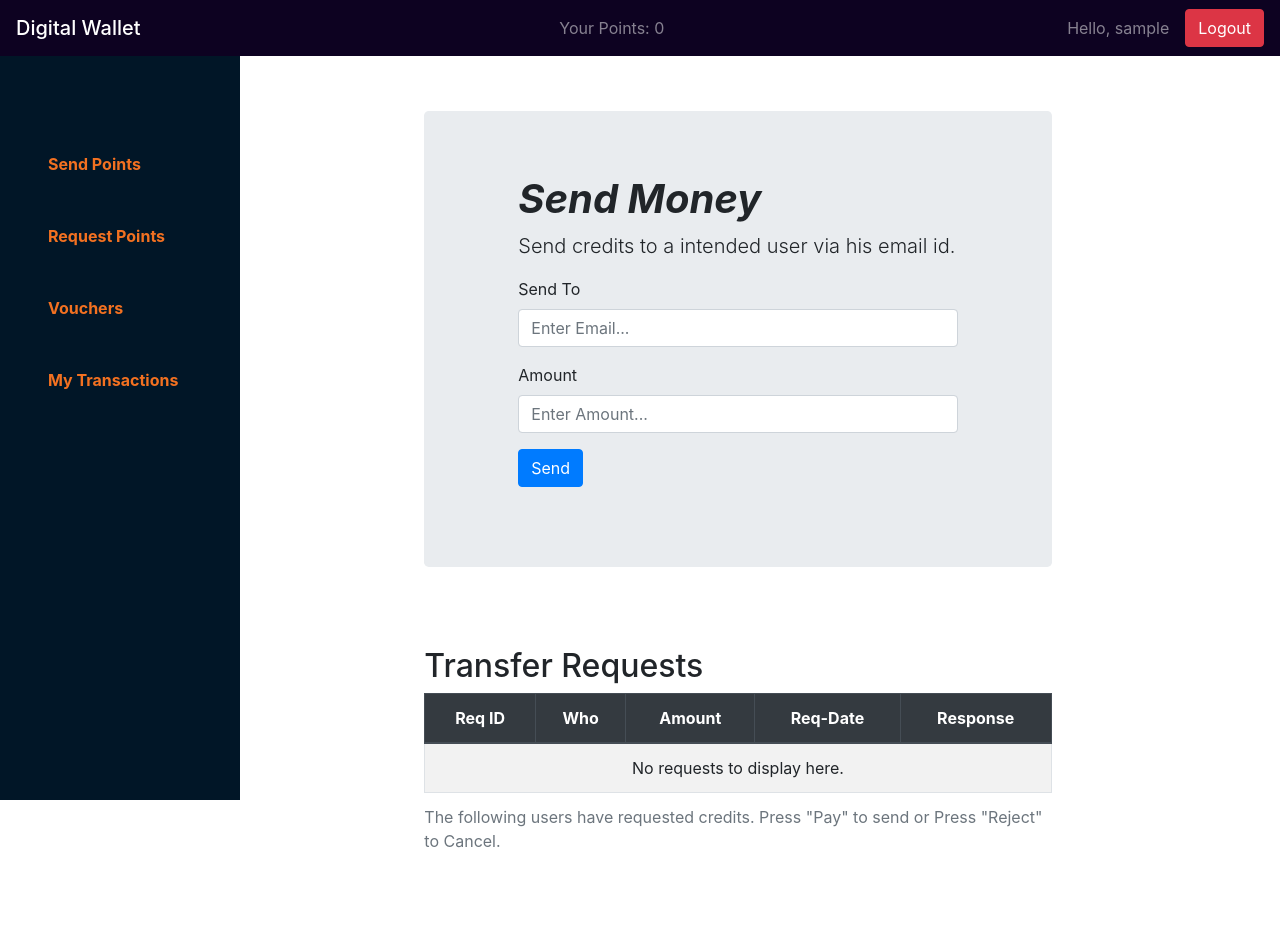
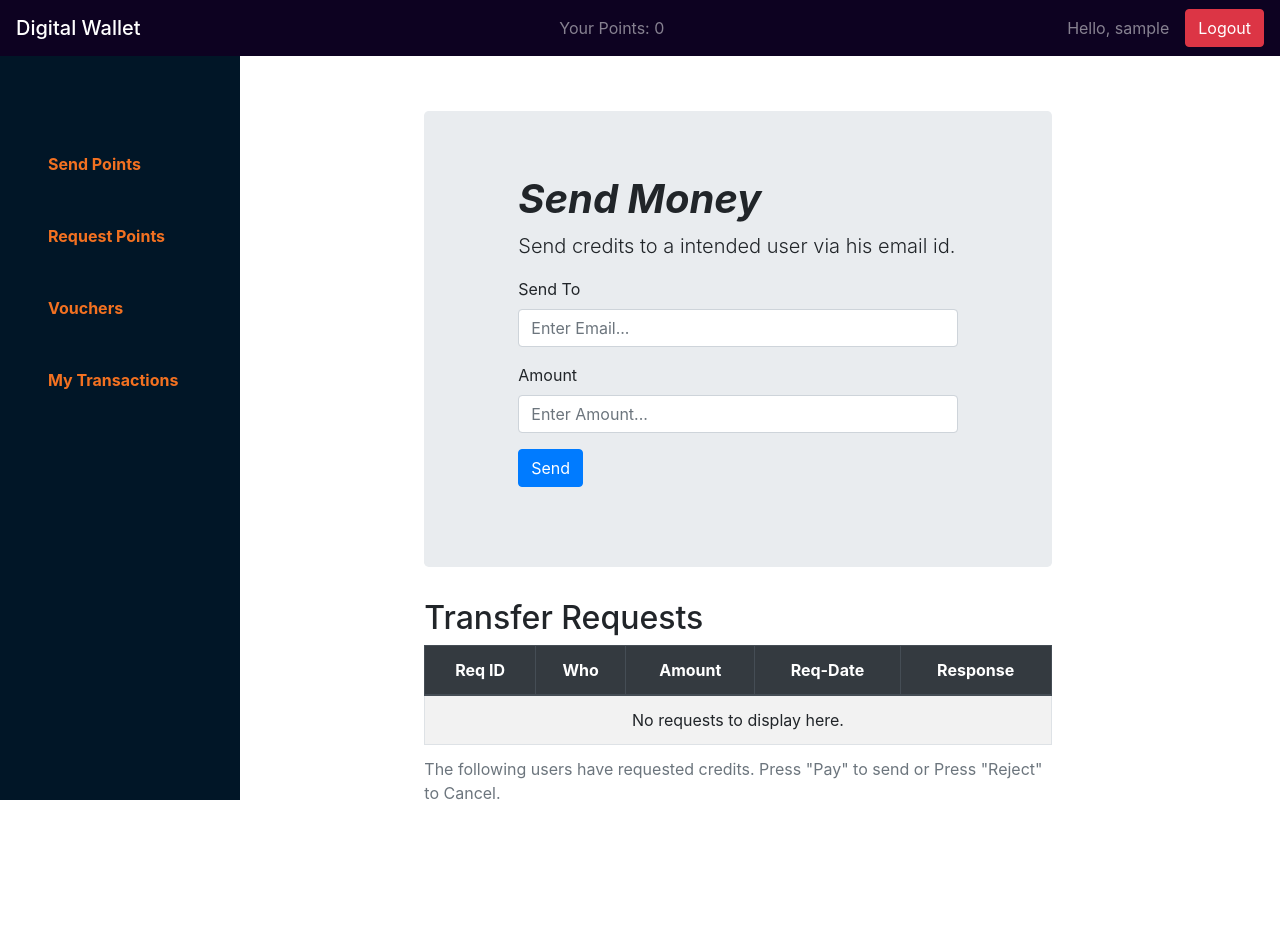
Before and after one commit to Saurja/digital-wallet, a PHP site: page / in a window 1280 px wide. After the commit the page ends 800 px from the top, so only its background shows below. Run offline with PHP 8.4, Linux system fonts and the light colour scheme; the visitor is signed in with stand-in values (Sample User, id 1); data that the repository does not hold is empty.

Commit message:
Token Working

```diff
--- a/index.php
+++ b/index.php
@@ -53,7 +53,7 @@ include("includes/handlers/transaction-handler.php");
 <!--    Send Money Form End    -->
 
 <!--    Display Request table    -->
-<div class="row justify-content-center mt-5">
+<div class="row justify-content-center">
     <div class="col-8">
         <strong><h2>Transfer Requests</h2></strong>
         <?php echo $transactions->getError(Constants::$InsufficientBalanceForReq); ?>
```
